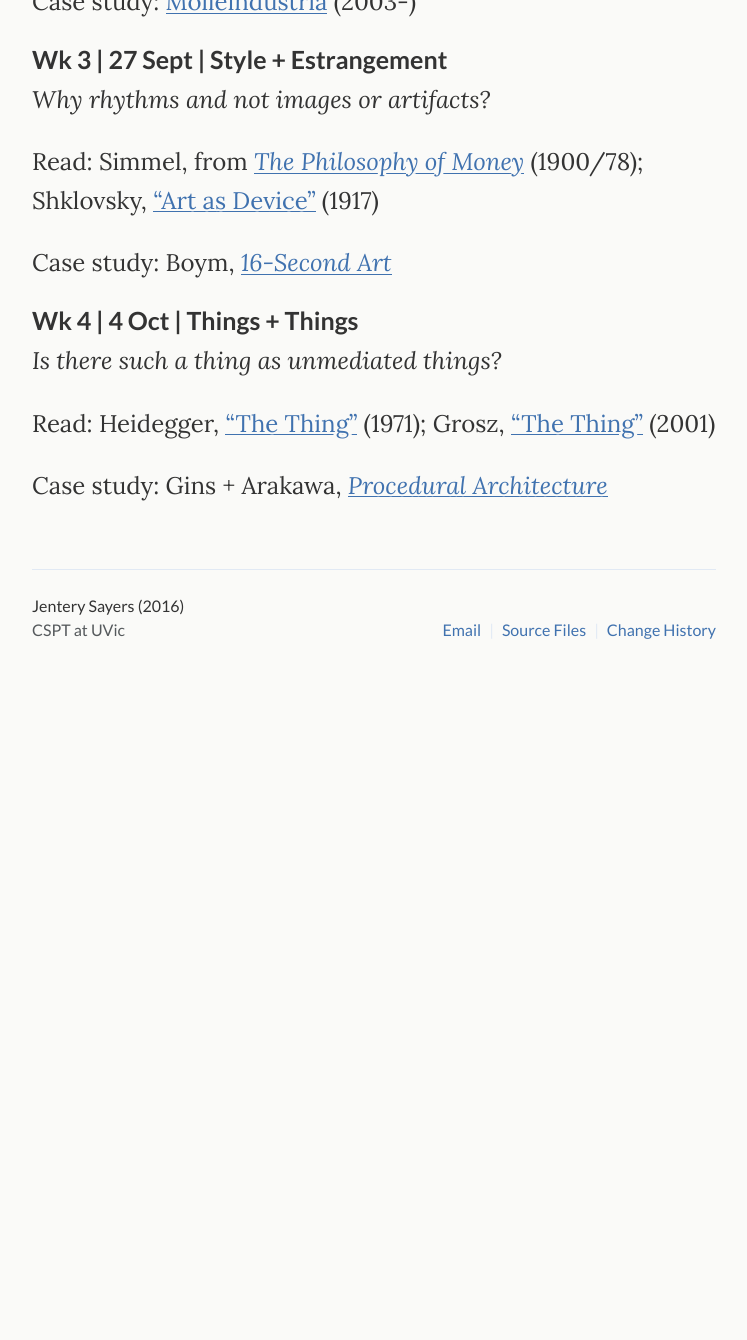
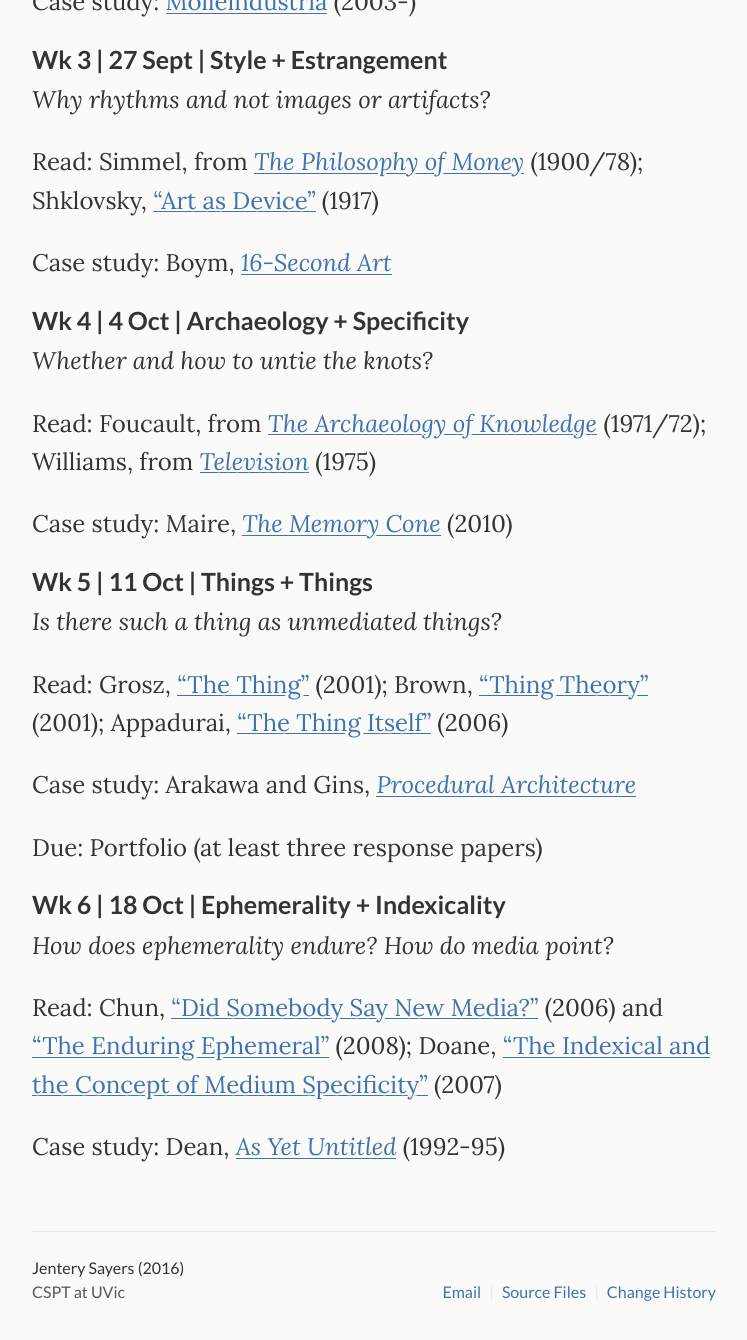
Before and after one commit to jentery/cspt500, a Jekyll site: the page built from index.md, in a window 1280 px wide and 1400 px high, scrolled down 734 px. Shown: the top 1340 px of the window, without its empty margins (266-1013 px from the left). Built offline with Jekyll 4.4.1, drawn with Linux system fonts in a browser that asks for light colours; before the commit the page ends 1472 px from its top, so only the background shows below that.

Commit message:
added weeks 5 and 6; some edits to other weeks

```diff
--- a/index.md
+++ b/index.md
@@ -32,36 +32,44 @@
 
 <!-- Further reading: http://poeticstoday.dukejournals.org/content/26/4/665.abstract, http://www.cabinetmagazine.org/issues/28/boym2.php/ -->
 
-### Wk 4 | 4 Oct |  Things + Things
+### Wk 4 | 4 Oct | Archaeology + Specificity
+*Whether and how to untie the knots?*
+
+Read: Foucault, from [*The Archaeology of Knowledge*](http://www.jenteryteaches.com/noneshall/cspt/foucaultArchaeology.pdf) (1971/72); Williams, from [*Television*](http://www.jenteryteaches.com/noneshall/cspt/williamsTelevision.pdf) (1975)
+
+Case study: Maire, [*The Memory Cone*](http://julienmaire.ideenshop.net/docs/memory_cone.pdf) (2010)
+
+<!-- Further reading: http://lchc.ucsd.edu/MCA/Mail/xmcamail.2012_11.dir/pdfm9zBHlJ6w8.pdf -->
+
+### Wk 5 | 11 Oct | Things + Things
 *Is there such a thing as unmediated things?*
 
-Read: Heidegger, ["The Thing"](http://www.jenteryteaches.com/noneshall/cspt/heideggerThing.pdf) (1971); Grosz, ["The Thing"](http://www.jenteryteaches.com/noneshall/cspt/groszThing.pdf) (2001)
+Read: Grosz, ["The Thing"](http://www.jenteryteaches.com/noneshall/cspt/groszThing.pdf) (2001); Brown, ["Thing Theory"](http://www.jenteryteaches.com/noneshall/cspt/brownBillThing.pdf) (2001); Appadurai, ["The Thing Itself"](http://www.jenteryteaches.com/noneshall/cspt/appaduraiThing.pdf) (2006)
 
-Case study: Gins + Arakawa, [*Procedural Architecture*](http://www.reversibledestiny.org/bioscleave-house-%E2%96%91%E2%96%91-lifespan-extending-villa/)
+Case study: Arakawa and Gins, [*Procedural Architecture*](http://www.reversibledestiny.org/bioscleave-house-%E2%96%91%E2%96%91-lifespan-extending-villa/)
+
+Due: Portfolio (at least three response papers)
 
 <!-- Further reading: https://lucian.uchicago.edu/blogs/mediatheory/keywords/thing/, https://www.jstor.org/stable/1344258, http://townsendgroups.berkeley.edu/sites/default/files/appadurai_social_life_of_things_0.pdf, http://quod.lib.umich.edu/o/ohp/12527215.0001.001/1:14/--architecture-in-the-anthropocene-encounters-among-design?rgn=div1;view=fulltext -->
 
-<!--
-
-### Wk 5 | 11 Oct | Bodies + Embodiment
-
-Read: Butler, Merleau-Ponty, ["Eye and Mind"](http://www.jenteryteaches.com/noneshall/cspt/merleauPontyEyeMind.pdf) (1961/93);
-
-Ephemerality + Indexicality
+### Wk 6 | 18 Oct | Ephemerality + Indexicality
 *How does ephemerality endure? How do media point?*
 
 Read: Chun, ["Did Somebody Say New Media?"](http://www.jenteryteaches.com/noneshall/cspt/chunNewMedia.pdf) (2006) and ["The Enduring Ephemeral"](http://www.jenteryteaches.com/noneshall/cspt/chunEnduringEphemeral.pdf) (2008); Doane, ["The Indexical and the Concept of Medium Specificity"](http://www.jenteryteaches.com/noneshall/cspt/doaneIndexical.pdf) (2007)
 
 Case study: Dean, [*As Yet Untitled*](http://ccca.concordia.ca/artists/work_detail.html?languagePref=en&mkey=72335&title=As+Yet+Untitled&artist=Max+Dean&link_id=10233) (1992-95)
 
+<!--Bodies + Embodiment
+
+Read: Butler, from [*Bodies that Matter*](http://www.jenteryteaches.com/noneshall/cspt/butlerBodiesThatMatter.pdf) (); Merleau-Ponty, ["Eye and Mind"](http://www.jenteryteaches.com/noneshall/cspt/merleauPontyEyeMind.pdf) (1961/93)
+
+Case study:
 
 
- Archaeology + Specificity
-*How to untie the knots of history? What of the particulars?*
 
-Read: Foucault, from [*The Archaeology of Knowledge*](http://www.jenteryteaches.com/noneshall/cspt/foucaultArchaeology.pdf) (1971/72); Williams, from [*Television*](http://www.jenteryteaches.com/noneshall/cspt/williamsTelevision.pdf) (1975)
 
-Case study: Maire, [*The Memory Cone*](http://julienmaire.ideenshop.net/docs/memory_cone.pdf) (2010)
+
+
 
 
 
```
Also changed, not shown: other parts of index.md (+3 -3 lines).
